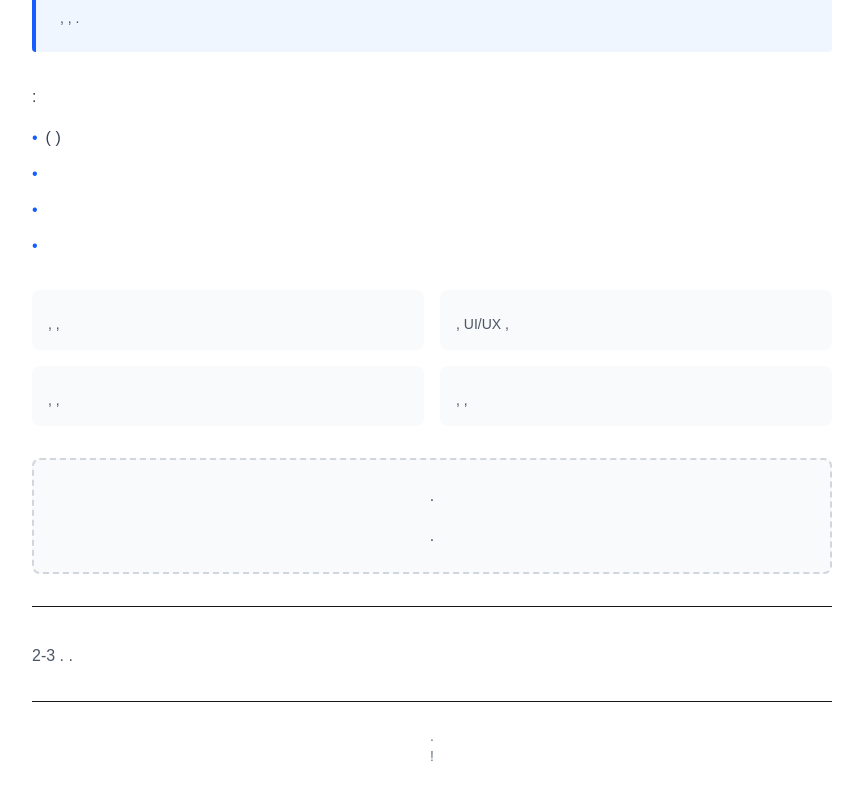
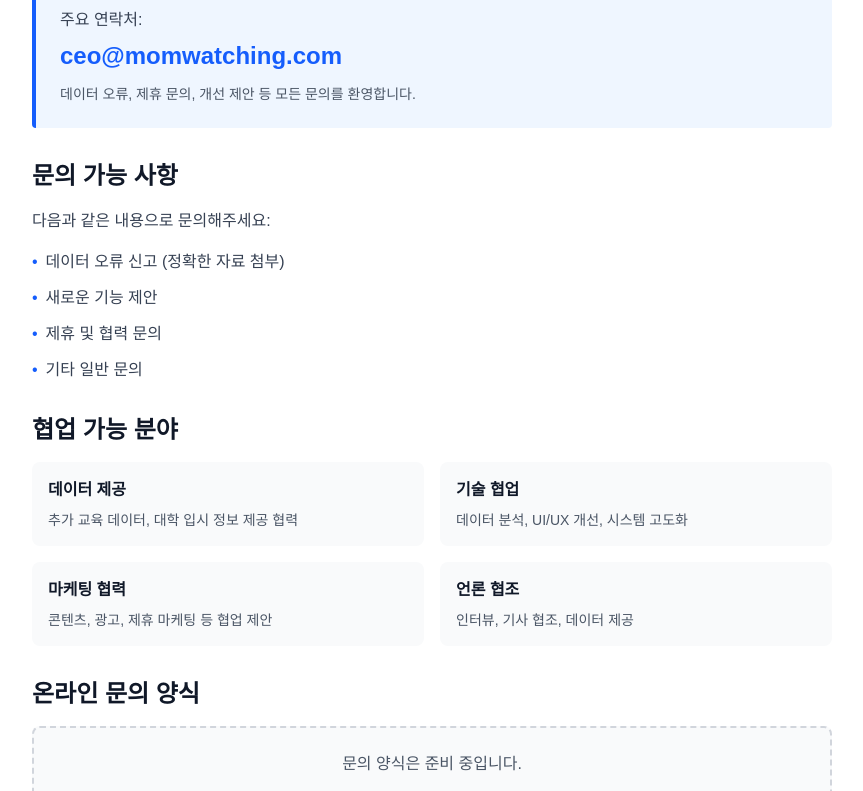
Before and after one commit to zeahzoo/momwatching, a Next.js app: page /contact in a window 1280 px wide. Shown: the part 340-1131 px from the top of the page, without its empty margins (208-1071 px from the left). Built offline with nearby package versions, Linux system fonts and the light colour scheme.

Commit message:
Fix About and Contact pages - restore Korean text content

```diff
--- a/app/about/page.tsx
+++ b/app/about/page.tsx
@@ -2,7 +2,7 @@ import type { Metadata } from 'next';
 
 export const metadata: Metadata = {
   title: 'About - momwatching.com',
-  description: '    momwatching.com ',
+  description: '대한민국 고등학교 서울대 진학 실적을 분석하고 제공하는 momwatching.com 소개',
 };
 
 export default function AboutPage() {
@@ -15,103 +15,103 @@ export default function AboutPage() {
             About momwatching.com
           </h1>
           <p className="text-xl text-gray-600">
-
+            대한민국 고등학교 서울대 진학 데이터 분석 플랫폼
           </p>
         </div>
 
         {/* Main Content */}
         <div className="bg-white rounded-lg shadow-lg p-8 space-y-8">
-          {/*  */}
+          {/* 소개 */}
           <section>
             <h2 className="text-2xl font-bold text-gray-900 mb-4">
-
+              우리의 미션
             </h2>
             <p className="text-gray-700 leading-relaxed">
-              momwatching.com         .
-                  ,    .
+              momwatching.com은 대한민국 고등학교의 서울대학교 진학 실적을 체계적으로 분석하고 제공하는 데이터 플랫폼입니다.
+              학부모와 학생들이 객관적인 데이터를 바탕으로 진학 결정을 내릴 수 있도록 돕습니다.
             </p>
           </section>
 
-          {/*   */}
+          {/* 제공하는 정보 */}
           <section>
             <h2 className="text-2xl font-bold text-gray-900 mb-4">
-
+              제공하는 정보
             </h2>
             <ul className="space-y-3 text-gray-700">
               <li className="flex items-start">
                 <span className="text-blue-600 mr-2">•</span>
-                <span>        </span>
+                <span>전국 주요 고등학교 서울대 진학 실적</span>
               </li>
               <li className="flex items-start">
                 <span className="text-blue-600 mr-2">•</span>
-                <span>5      </span>
+                <span>5년간(2021-2025) 트렌드 분석</span>
               </li>
               <li className="flex items-start">
                 <span className="text-blue-600 mr-2">•</span>
-                <span>/      </span>
+                <span>수시/정시 전형별 세부 데이터</span>
               </li>
               <li className="flex items-start">
                 <span className="text-blue-600 mr-2">•</span>
-                <span>,       </span>
+                <span>지역별, 학교 유형별 비교 분석</span>
               </li>
               <li className="flex items-start">
                 <span className="text-blue-600 mr-2">•</span>
-                <span>      </span>
+                <span>매년 업데이트되는 최신 데이터</span>
               </li>
             </ul>
           </section>
 
-          {/*   */}
+          {/* 데이터 특징 */}
           <section>
             <h2 className="text-2xl font-bold text-gray-900 mb-4">
-
+              데이터 특징
             </h2>
             <div className="grid md:grid-cols-2 gap-4">
               <div className="bg-gray-50 p-4 rounded-lg">
-                <h3 className="font-semibold text-gray-900 mb-2">5  </h3>
+                <h3 className="font-semibold text-gray-900 mb-2">5년 트렌드</h3>
                 <p className="text-sm text-gray-600">
-                   5
+                  최근 5년간 데이터를 통해 학교별 진학 추세를 파악할 수 있습니다
                 </p>
               </div>
               <div className="bg-gray-50 p-4 rounded-lg">
-                <h3 className="font-semibold text-gray-900 mb-2">/ </h3>
+                <h3 className="font-semibold text-gray-900 mb-2">수시/정시</h3>
                 <p className="text-sm text-gray-600">
-
+                  전형 유형별로 구분된 데이터로 전략적 정보 제공
                 </p>
               </div>
               <div className="bg-gray-50 p-4 rounded-lg">
-                <h3 className="font-semibold text-gray-900 mb-2"> </h3>
+                <h3 className="font-semibold text-gray-900 mb-2">시각화</h3>
                 <p className="text-sm text-gray-600">
-                  , ,
+                  차트, 그래프, 테이블로 한눈에 비교 가능
                 </p>
               </div>
               <div className="bg-gray-50 p-4 rounded-lg">
-                <h3 className="font-semibold text-gray-900 mb-2"></h3>
+                <h3 className="font-semibold text-gray-900 mb-2">검색 및 필터</h3>
                 <p className="text-sm text-gray-600">
-                    ,   ,
+                  학교명, 지역, 기간 등 다양한 필터로 원하는 정보 탐색
                 </p>
               </div>
             </div>
           </section>
 
-          {/*   */}
+          {/* 비전 */}
           <section>
             <h2 className="text-2xl font-bold text-gray-900 mb-4">
-
+              우리의 비전
             </h2>
             <p className="text-gray-700 leading-relaxed">
-              momwatching.com
-                      .
-                        .
+              momwatching.com은 단순한 순위 나열을 넘어서,
+              데이터 기반의 인사이트를 통해 학생과 학부모의 현명한 진로 선택을 돕습니다.
+              앞으로도 더 많은 데이터와 분석을 제공하여 교육 정보의 투명성을 높이겠습니다.
             </p>
           </section>
 
           {/* Footer Note */}
           <section className="border-t pt-6">
             <p className="text-sm text-gray-500 text-center">
-                     .
+              모든 데이터는 공개된 자료를 바탕으로 수집되었습니다.
               <br />
-               <a href="/contact" className="text-blue-600 hover:underline">Contact </a>  .
+              데이터 오류나 문의사항은 <a href="/contact" className="text-blue-600 hover:underline">Contact 페이지</a>를 통해 알려주세요.
             </p>
           </section>
         </div>
--- a/app/contact/page.tsx
+++ b/app/contact/page.tsx
@@ -2,7 +2,7 @@ import type { Metadata } from 'next';
 
 export const metadata: Metadata = {
   title: 'Contact - momwatching.com',
-  description: '  ',
+  description: '문의 및 제안사항을 보내주세요',
 };
 
 export default function ContactPage() {
@@ -15,20 +15,20 @@ export default function ContactPage() {
             Contact Us
           </h1>
           <p className="text-xl text-gray-600">
-
+            문의사항이나 제안을 환영합니다
           </p>
         </div>
 
         {/* Main Content */}
         <div className="bg-white rounded-lg shadow-lg p-8 space-y-8">
-          {/*   */}
+          {/* 이메일 연락처 */}
           <section>
             <h2 className="text-2xl font-bold text-gray-900 mb-4">
-
+              이메일 문의
             </h2>
             <div className="bg-blue-50 border-l-4 border-blue-600 p-6 rounded">
               <p className="text-gray-700 mb-2">
-                    :
+                주요 연락처:
               </p>
               <a
                 href="mailto:ceo@momwatching.com"
@@ -37,104 +37,104 @@ export default function ContactPage() {
                 ceo@momwatching.com
               </a>
               <p className="text-sm text-gray-600 mt-3">
-                 ,  ,        .
+                데이터 오류, 제휴 문의, 개선 제안 등 모든 문의를 환영합니다.
               </p>
             </div>
           </section>
 
-          {/*    */}
+          {/* 문의 가능 사항 */}
           <section>
             <h2 className="text-2xl font-bold text-gray-900 mb-4">
-
+              문의 가능 사항
             </h2>
             <p className="text-gray-700 leading-relaxed mb-4">
-                      :
+              다음과 같은 내용으로 문의해주세요:
             </p>
             <ul className="space-y-3 text-gray-700">
               <li className="flex items-start">
                 <span className="text-blue-600 mr-2">•</span>
-                <span>    (  )</span>
+                <span>데이터 오류 신고 (정확한 자료 첨부)</span>
               </li>
               <li className="flex items-start">
                 <span className="text-blue-600 mr-2">•</span>
-                <span>     </span>
+                <span>새로운 기능 제안</span>
               </li>
               <li className="flex items-start">
                 <span className="text-blue-600 mr-2">•</span>
-                <span>    </span>
+                <span>제휴 및 협력 문의</span>
               </li>
               <li className="flex items-start">
                 <span className="text-blue-600 mr-2">•</span>
-                <span>    </span>
+                <span>기타 일반 문의</span>
               </li>
             </ul>
           </section>
 
-          {/*   */}
+          {/* 협업 분야 */}
           <section>
             <h2 className="text-2xl font-bold text-gray-900 mb-4">
-
+              협업 가능 분야
             </h2>
             <div className="grid md:grid-cols-2 gap-4">
               <div className="bg-gray-50 p-4 rounded-lg">
-                <h3 className="font-semibold text-gray-900 mb-2"> </h3>
+                <h3 className="font-semibold text-gray-900 mb-2">데이터 제공</h3>
                 <p className="text-sm text-gray-600">
-                     ,   ,
+                  추가 교육 데이터, 대학 입시 정보 제공 협력
                 </p>
               </div>
               <div className="bg-gray-50 p-4 rounded-lg">
-                <h3 className="font-semibold text-gray-900 mb-2"> </h3>
+                <h3 className="font-semibold text-gray-900 mb-2">기술 협업</h3>
                 <p className="text-sm text-gray-600">
-                    , UI/UX  ,
+                  데이터 분석, UI/UX 개선, 시스템 고도화
                 </p>
               </div>
               <div className="bg-gray-50 p-4 rounded-lg">
-                <h3 className="font-semibold text-gray-900 mb-2"> </h3>
+                <h3 className="font-semibold text-gray-900 mb-2">마케팅 협력</h3>
                 <p className="text-sm text-gray-600">
-                  , ,
+                  콘텐츠, 광고, 제휴 마케팅 등 협업 제안
                 </p>
               </div>
               <div className="bg-gray-50 p-4 rounded-lg">
-                <h3 className="font-semibold text-gray-900 mb-2"> </h3>
+                <h3 className="font-semibold text-gray-900 mb-2">언론 협조</h3>
                 <p className="text-sm text-gray-600">
-                    ,  ,
+                  인터뷰, 기사 협조, 데이터 제공
                 </p>
               </div>
             </div>
           </section>
 
-          {/*   ( -  ) */}
+          {/* 문의 양식 (추후 구현 예정) */}
           <section>
             <h2 className="text-2xl font-bold text-gray-900 mb-4">
-
+              온라인 문의 양식
             </h2>
             <div className="bg-gray-50 p-6 rounded-lg border-2 border-dashed border-gray-300">
               <p className="text-gray-600 text-center mb-4">
-                    .
+                문의 양식은 준비 중입니다.
               </p>
               <p className="text-gray-600 text-center">
-                 <a href="mailto:ceo@momwatching.com" className="text-blue-600 hover:underline font-semibold"></a>   .
+                현재는 <a href="mailto:ceo@momwatching.com" className="text-blue-600 hover:underline font-semibold">이메일</a>로 문의해 주세요.
               </p>
             </div>
           </section>
 
-          {/*    */}
+          {/* 응답 시간 안내 */}
           <section className="border-t pt-6">
             <h2 className="text-xl font-bold text-gray-900 mb-3">
-
+              응답 시간
             </h2>
             <p className="text-gray-600 leading-relaxed">
-                  2-3  .
-                   .
+              보내주신 문의는 영업일 기준 2-3일 내에 답변 드립니다.
+              긴급한 사항은 제목에 [긴급]을 표시해 주세요.
             </p>
           </section>
 
           {/* Footer Note */}
           <section className="border-t pt-6">
             <p className="text-sm text-gray-500 text-center">
-                    .
+              여러분의 소중한 의견이 더 나은 서비스를 만듭니다.
               <br />
-              !
+              언제든지 연락주세요!
             </p>
           </section>
         </div>
```
